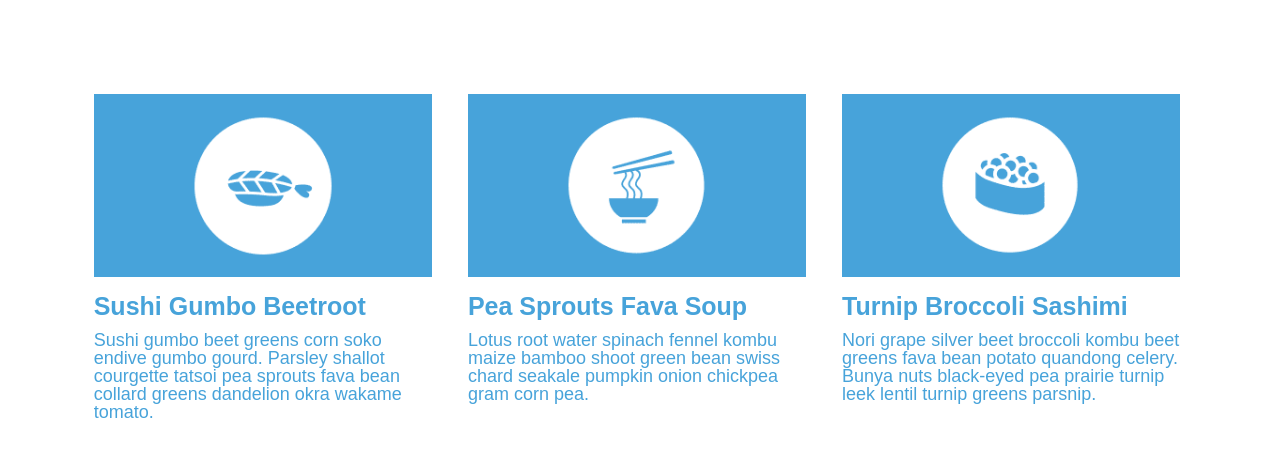
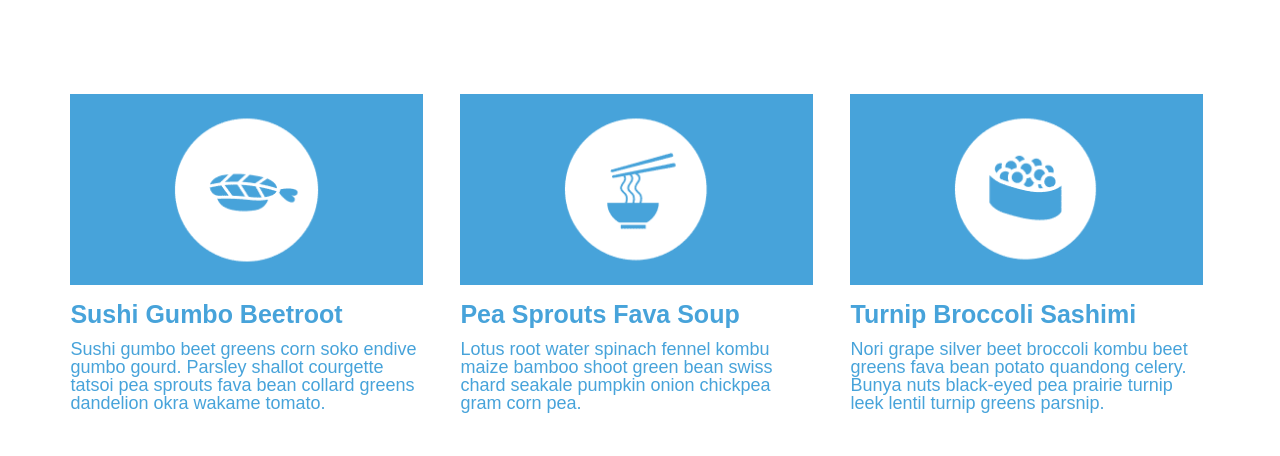
Before and after one commit to mchaperc/2.2-responsive-exercises, a plain HTML site: page sushi.html in a window 1280 px wide. Drawn offline with Linux system fonts and the light colour scheme.

Commit message:
modified sushi container to have max-width; changed transition to linear from ease

```diff
--- a/css/main.css
+++ b/css/main.css
@@ -33,7 +33,7 @@ li {
 	display: inline-block;
 	border: 1px solid white;
 	border-radius: 5px;
-	transition: all .3s ease;
+	transition: all .3s linear;
 }
 
 li:hover {
--- a/css/sushi.css
+++ b/css/sushi.css
@@ -11,9 +11,10 @@ h1, p {
 }
 
 .container {
-	width: 90%;
+	/*width: 90%;*/
 	margin: 5% auto;
 	padding: 1%;
+	max-width: 1200px;
 }
 
 .column {
@@ -24,7 +25,7 @@ h1, p {
 	font-family: sans-serif;
 }
 
-.column img {
+img {
 	width: 100%;
 	margin-bottom: 1.5em;
 }
```
